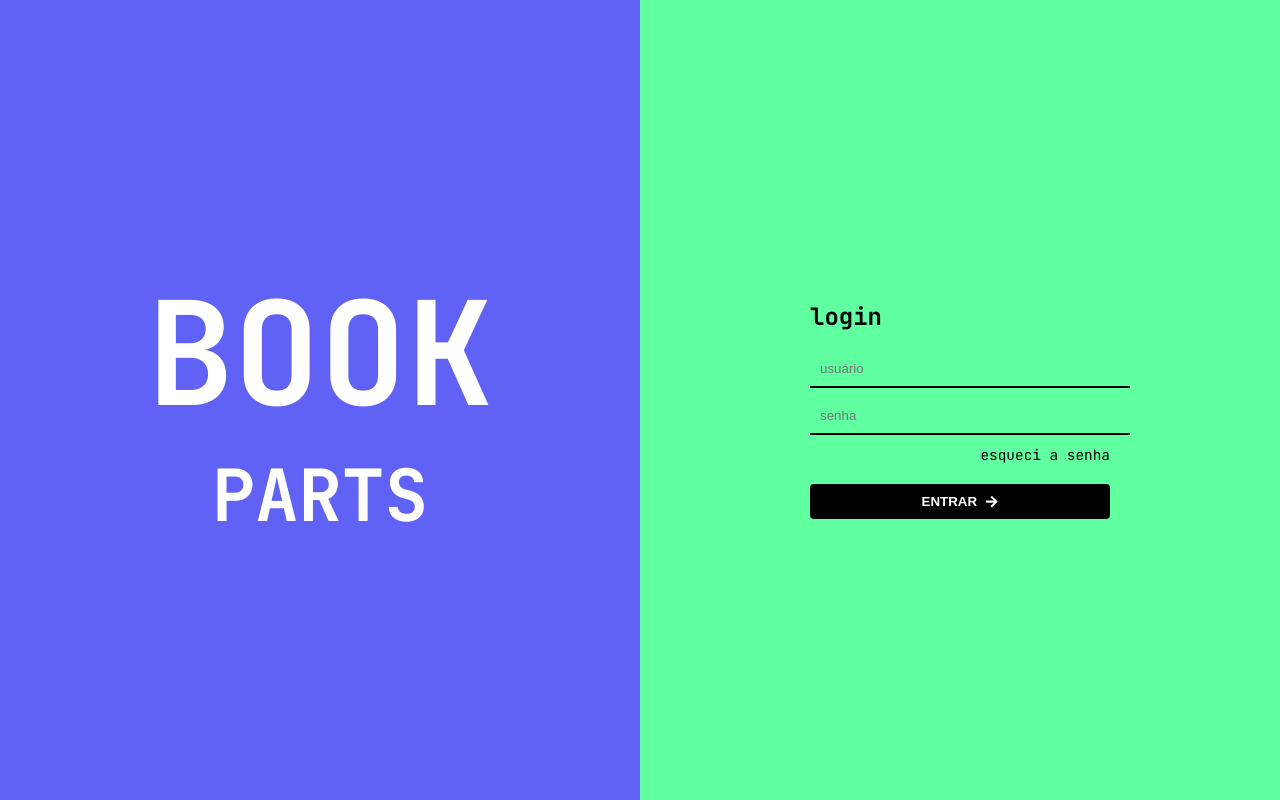
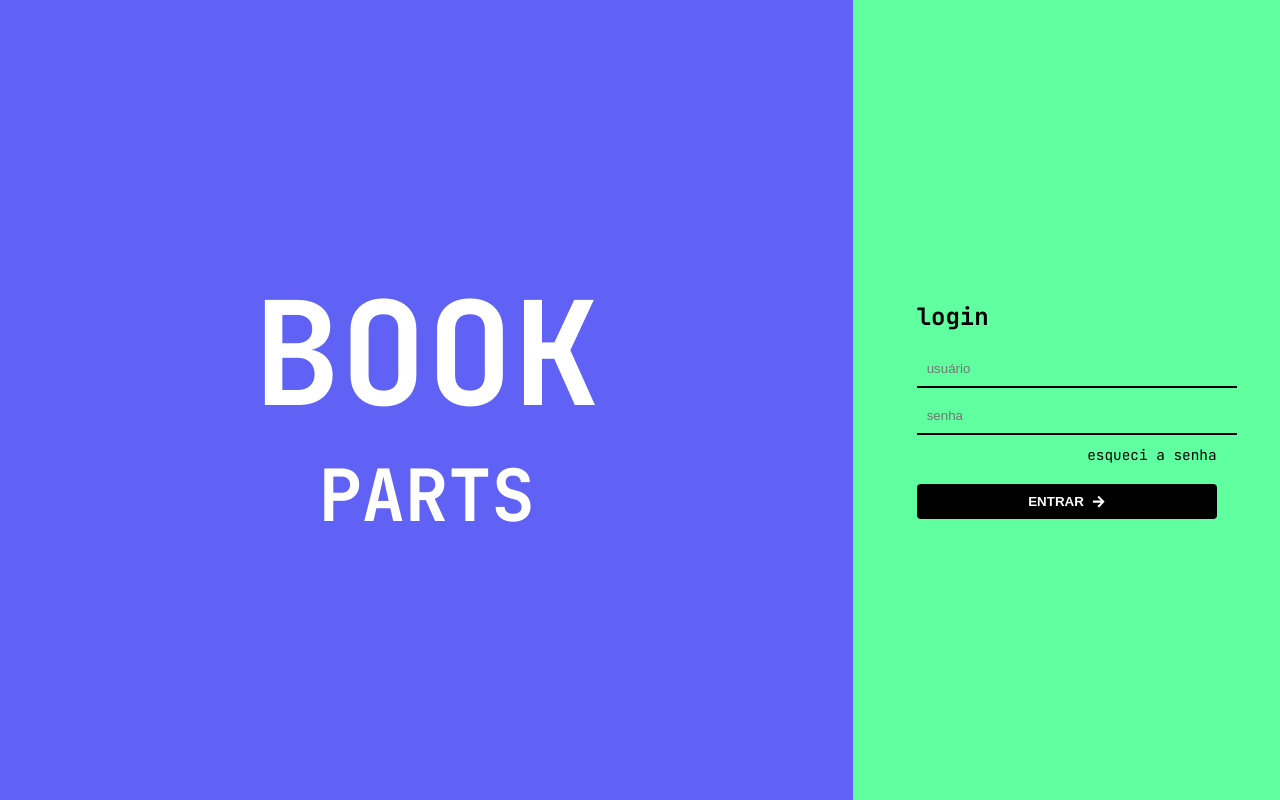
Before and after one commit to Marcelolynx/book-parts, a React (Create React App) app: page /login in a window 1280 px wide. Built offline with nearby package versions, Linux system fonts and the light colour scheme.

Commit message:
ajuste layout login

```diff
--- a/src/pages/LoginPage.js
+++ b/src/pages/LoginPage.js
@@ -9,7 +9,7 @@ const LoginContainer = styled.div`
 `;
 
 const LeftSection = styled.div`
-  flex: 1;
+  flex: 2;
   background-color: #6062F6; /* Background color to match the image */
   display: flex;
   justify-content: center;
@@ -110,7 +110,7 @@ const LoginPage = ({ setAuthenticated }) => {
       setAuthenticated(true);
       navigate('/');
     } else {
-      setError('Invalid username or password');
+      setError('Usuário ou senha inválidos.');
     }
   };
 
```
